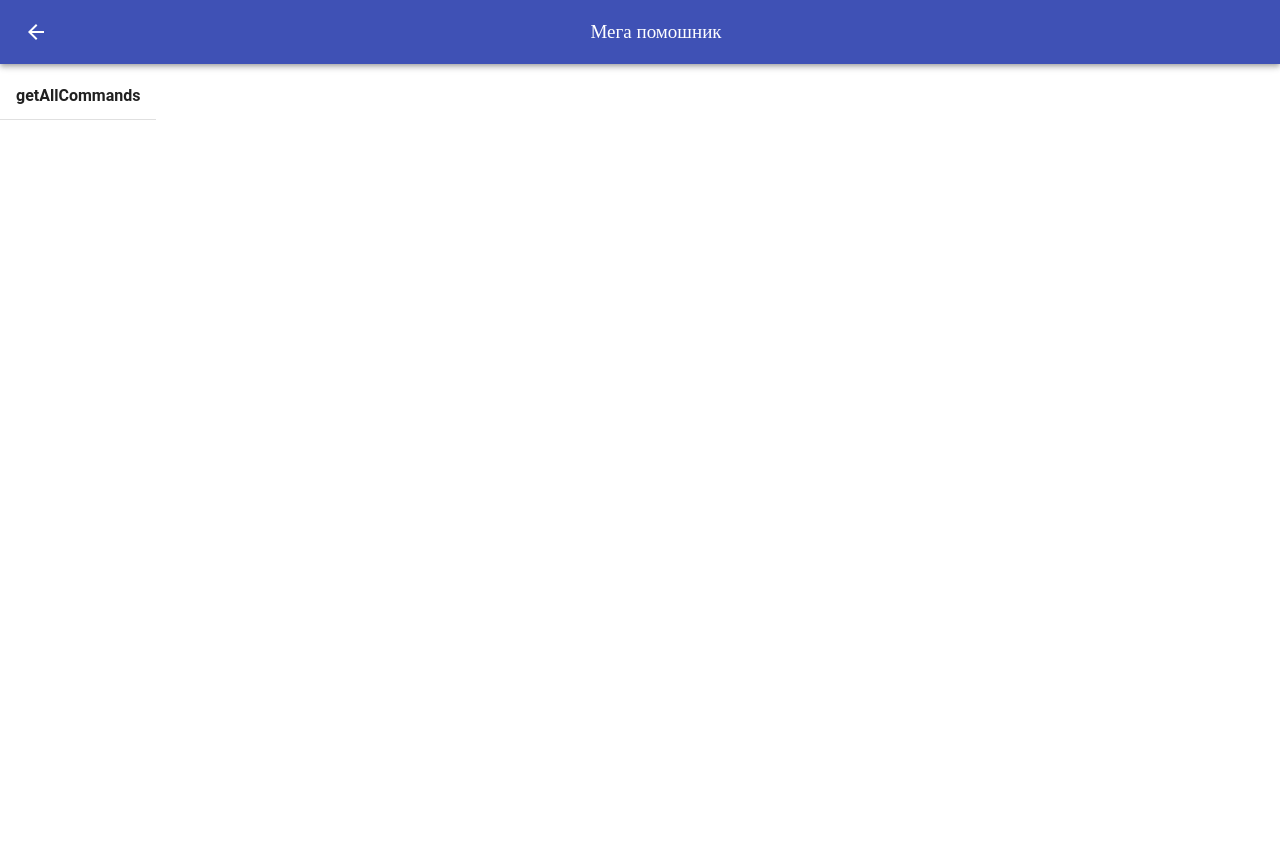
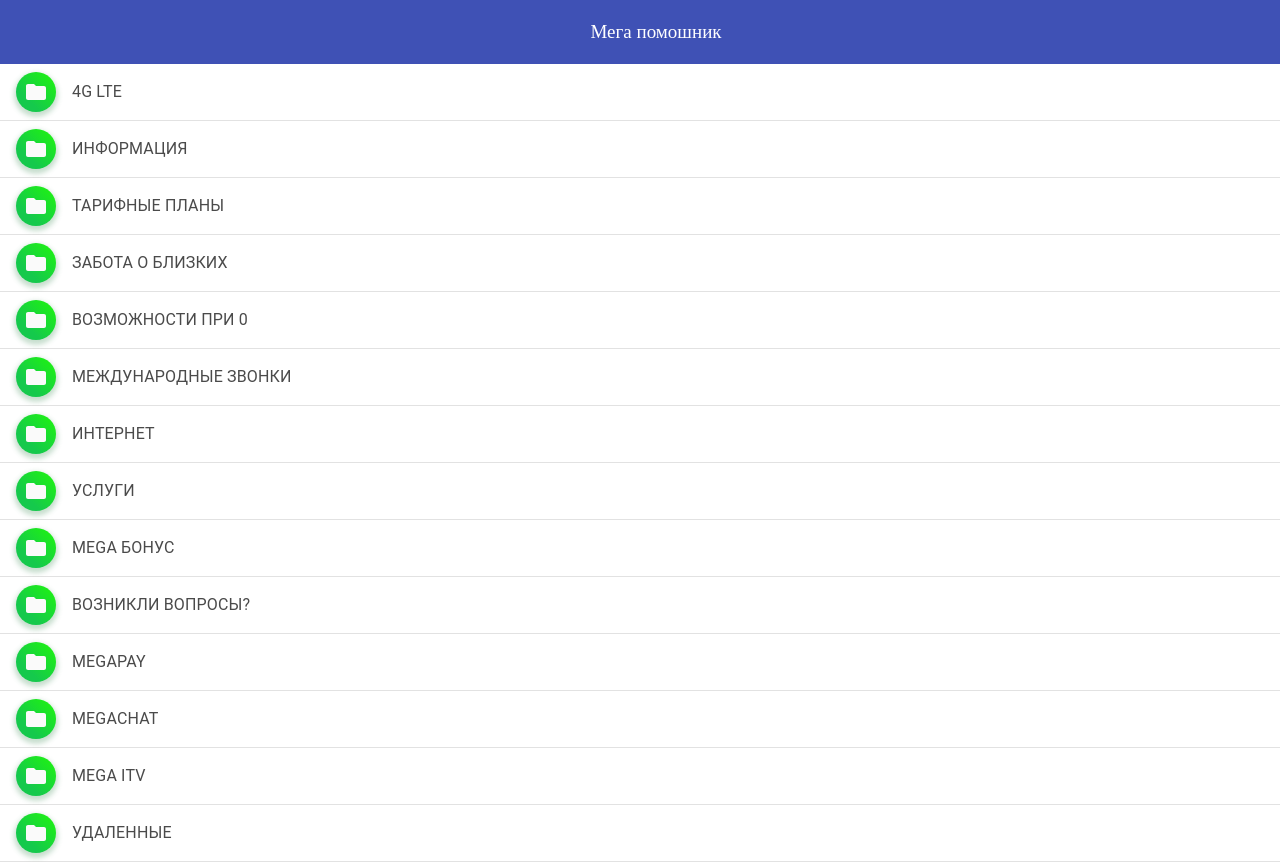
Before and after one commit to nurkan2313/mega-pomowhsnik, a React (Create React App) app: page / in a window 1280 px wide. Before the commit the page ends 800 px from the top, so only its background shows below. Built offline with nearby package versions, Linux system fonts and the light colour scheme.

Commit message:
change header

```diff
--- a/package.json
+++ b/package.json
@@ -18,6 +18,7 @@
     "prop-types": "15.6.0",
     "react": "^16.8.6",
     "react-dom": "^16.8.6",
+    "react-media": "^1.9.2",
     "react-redux": "5.0.6",
     "react-router-dom": "4.2.2",
     "react-scripts": "3.0.1",
--- a/src/components/App.css
+++ b/src/components/App.css
@@ -95,3 +95,9 @@
     font-size:16px;
     font-family: Roboto, sans-serif;
 }
+
+@media(min-width: 780px){
+    .makeStyles-searchIcon-3 {
+        left: 20%;
+    }
+  }
--- a/src/components/Header.js
+++ b/src/components/Header.js
@@ -1,11 +1,14 @@
 import React from 'react';
-import { makeStyles } from '@material-ui/core/styles';
 import { withRouter } from 'react-router-dom';
 import { Link } from 'react-router-dom';
+import Media from 'react-media';
+
+import { makeStyles } from '@material-ui/core/styles';
 import AppBar from '@material-ui/core/AppBar';
 import Toolbar from '@material-ui/core/Toolbar';
 import { fade } from '@material-ui/core/styles/colorManipulator';
 import ArrowBack from '@material-ui/icons/ArrowBack';
+
 
 const useStyles = makeStyles(theme => ({
   grow: {
@@ -29,7 +32,8 @@
     display: 'flex',
     alignItems: 'center',
     justifyContent: 'center',
-    left: '45%'
+    left: '45%',
+
   },
 }));
 
@@ -38,21 +42,28 @@
   length < 4 ? push('/') : goBack();
 };
 
+function arrow(props) {
+  const { location: { pathname } } = props
+  return pathname === '/' ? '' : <ArrowBack onClick={() => _handleClick(props)}/>
+}
+
 function Header(props) {
   const classes = useStyles();
 
   return (
     <div className={classes.grow}>
       <div className={classes.search}>
-      <AppBar position="static" c>
+
+          <AppBar position="static">
             <Toolbar >
-              <ArrowBack onClick={() => _handleClick(props)}/>
+                  {arrow(props)}
                   <div className={classes.searchIcon}>
                     <Link to="/" className='main-link'> Мега помошник </Link>
                   </div>
               <div className={classes.grow} />
             </Toolbar>
           </AppBar>
+
       </div>
     </div>
   );
--- a/src/components/MainContainer.js
+++ b/src/components/MainContainer.js
@@ -1,10 +1,41 @@
 import React, { PureComponent } from 'react';
 import { Link } from 'react-router-dom';
-import Divider from 'material-ui/Divider';
-import { List, ListItem } from 'material-ui/List';
+
+import ListItem from '@material-ui/core/ListItem';
+import ListItemText from '@material-ui/core/ListItemText';
+import Divider from '@material-ui/core/Divider';
+
+import ListItemAvatar from '@material-ui/core/ListItemAvatar';
+import Avatar from '@material-ui/core/Avatar';
+import Folder from '@material-ui/icons/Folder';
+
 import data from '../data/MegaPomoshnik';
 import { connect } from 'react-redux';
 import { itemsFetchData } from '../redux/action';
+
+
+const Tree = (data) => (
+    data.data[0].result.map((res, index) =>
+    <ListItem key={index}>
+      <ListItemAvatar >
+          <Avatar className='info-bg'>
+            <Folder />
+          </Avatar>
+      </ListItemAvatar>
+      <Link
+        to={{
+              pathname: `/detail/${res.id}/${res.text}`,
+              state: {
+                  detail: res
+              }
+            }}
+          style={{ textDecoration: 'none', textTransform: 'uppercase', color: '#6a6a6b' }}>
+              <ListItemText primary={res.text}  />
+      </Link>
+      <Divider />
+    </ListItem>
+  )
+);
 
 class MainContainer extends PureComponent {
 
@@ -19,25 +50,7 @@
     render() {
         return (
         <div>
-            <List className="list-services">
-            {this.state.data.map((res, index) => (
-                <Link
-                to={{
-                    pathname: `/info/${res.tid}/${res.method}`,
-                    state: {
-                        detail: res
-                    }
-                }}
-                style={{ textDecoration: 'none' }}
-                key={index}
-                >
-                <ListItem>
-                    <strong>{res.method}</strong>
-                </ListItem>
-                <Divider />
-                </Link>
-            ))}
-            </List>
+            <Tree data={this.state.data}  />
         </div>
     );
   }
```
Also changed, not shown: 1 other file (tests, documents, lock files or other folders). Lines whose indentation alone changed are shown as unchanged.
